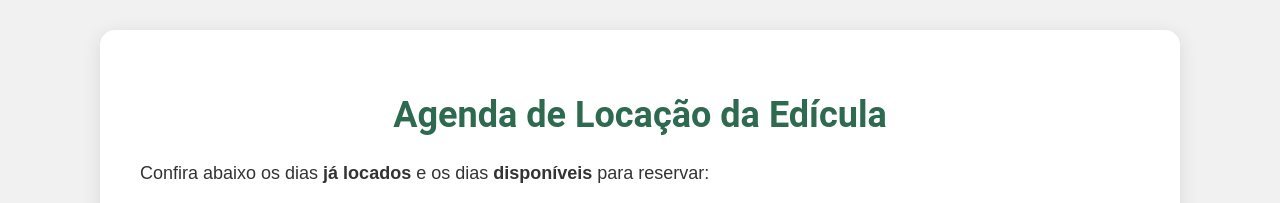
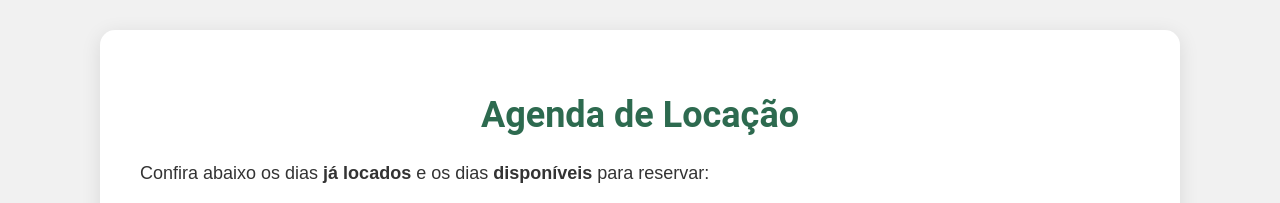
Before and after one commit to Daychom/agenda_site, a plain HTML site: page index.html in a window 1280 px wide. Shown: the top 203 px of the page. Drawn offline with Linux system fonts and the light colour scheme.

Commit message:
Atualizações feitas no projeto

```diff
--- a/index.html
+++ b/index.html
@@ -8,7 +8,7 @@
     </head>
     <body>
         <div class="container">
-            <h1>Agenda de Locação da Edícula</h1>
+            <h1>Agenda de Locação </h1>
             <p>
                 Confira abaixo os dias <strong>já locados</strong> e os dias
                 <strong>disponíveis</strong> para reservar:
```
